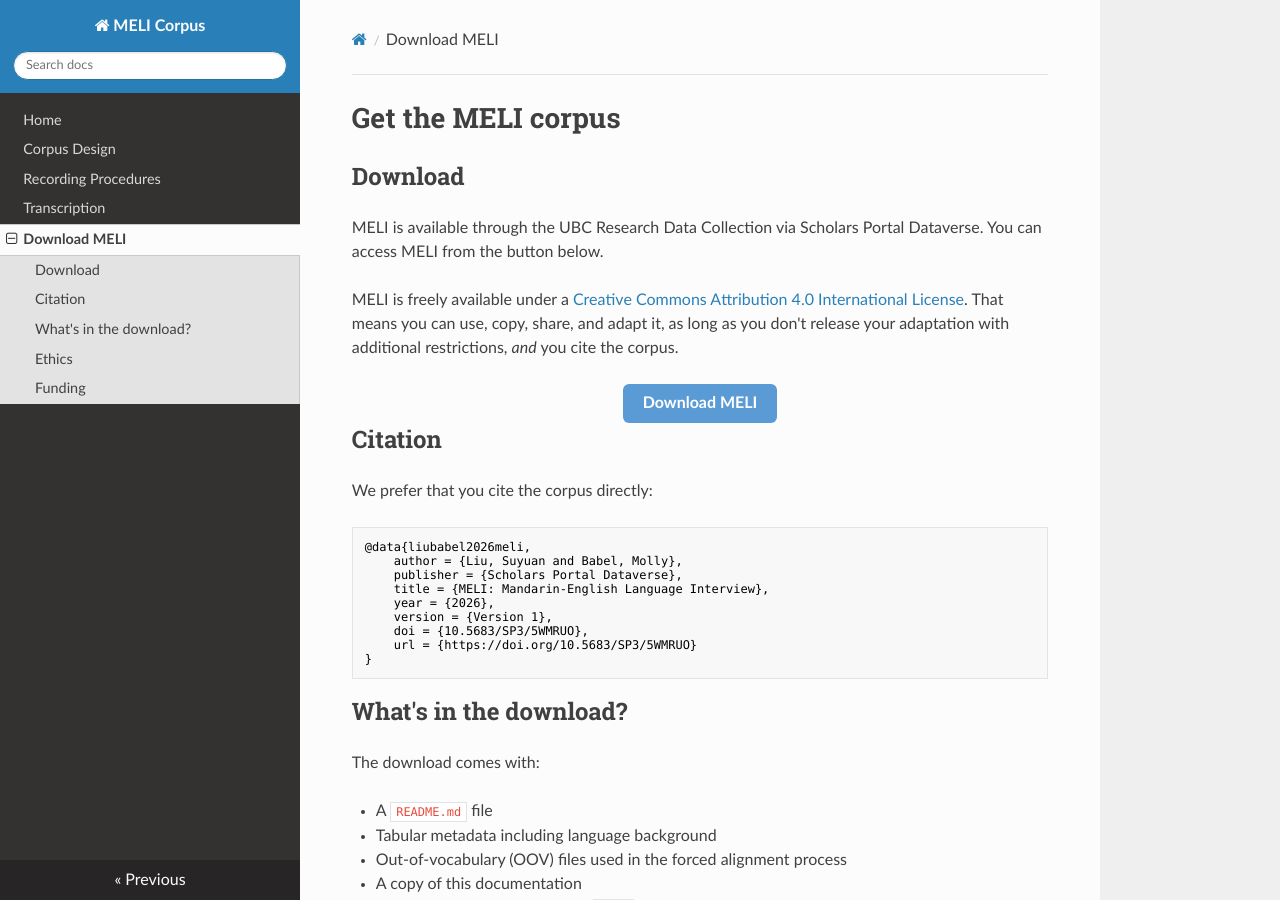
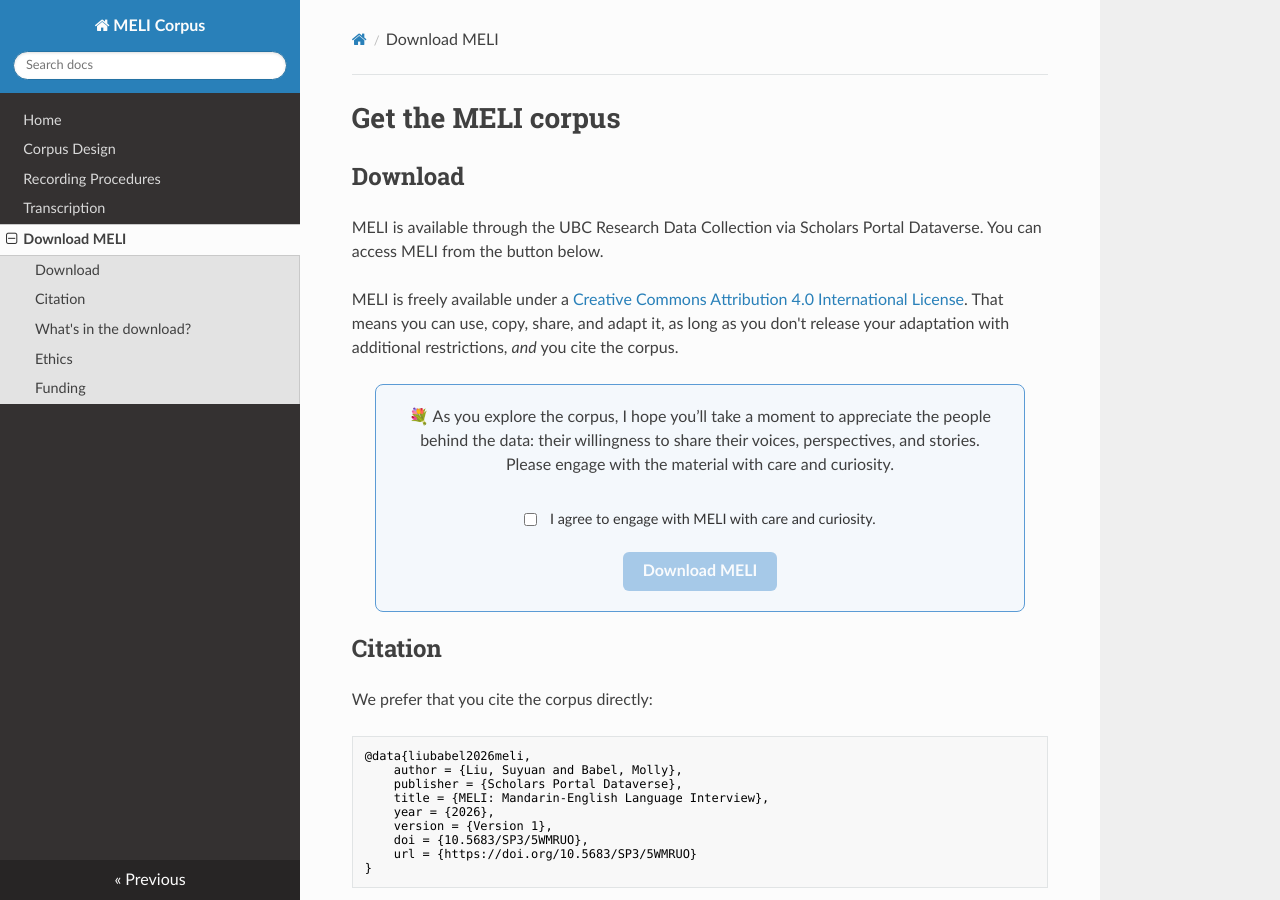
Before and after one commit to suyuan97/meli-corpus, an MkDocs documentation site: the page built from docs/4-download.md, in a window 1280 px wide and 900 px high. Built offline with MkDocs 1.6.1, drawn with Linux system fonts in a browser that asks for light colours; nearby versions of some CDN libraries.

Commit message:
Update MELI docs with agreement

```diff
--- a/docs/4-download.md
+++ b/docs/4-download.md
@@ -6,9 +6,7 @@ MELI is available through the UBC Research Data Collection via Scholars Portal D
 
 MELI is freely available under a [Creative Commons Attribution 4.0 International License](https://creativecommons.org/licenses/by/4.0/). That means you can use, copy, share, and adapt it, as long as you don't release your adaptation with additional restrictions, *and* you cite the corpus.
 
-<!-- <div align="center"><button class="button" onclick="https://doi.org/10.5683/SP3/5WMRUO">Download MELI</button></div>
-<br> -->
-<div align="center">
+<!-- <div align="center">
   <a href="https://doi.org/10.5683/SP3/5WMRUO" style="
     background-color: #5b9bd5;
     color: white;
@@ -20,7 +18,57 @@ MELI is freely available under a [Creative Commons Attribution 4.0 International
   ">
     Download MELI
   </a>
+</div> -->
+
+<div style="
+  border: 1.5px solid #5b9bd5;
+  background-color: #f4f8fc;
+  padding: 20px;
+  border-radius: 8px;
+  max-width: 650px;
+  margin: 20px auto;
+  text-align: center;
+">
+
+  <p style="margin-top: 0;">
+    💐 As you explore the corpus, I hope you’ll take a moment to appreciate the people behind the data: their willingness to share their voices, perspectives, and stories. Please engage with the material with care and curiosity.
+  </p>
+
+  <label style="display: inline-flex; align-items: center; gap: 8px; margin-top: 10px;">
+    <input type="checkbox" id="ack">
+    I agree to engage with MELI with care and curiosity.
+  </label>
+
+  <br><br>
+
+  <a id="downloadBtn" href="https://doi.org/10.5683/SP3/5WMRUO" style="
+    background-color: #5b9bd5;
+    color: white;
+    padding: 10px 20px;
+    border-radius: 6px;
+    text-decoration: none;
+    font-weight: 600;
+    display: inline-block;
+    pointer-events: none;
+    opacity: 0.5;
+  ">
+    Download MELI
+  </a>
+
 </div>
+
+<script>
+document.getElementById('ack').addEventListener('change', function() {
+  const btn = document.getElementById('downloadBtn');
+  if (this.checked) {
+    btn.style.pointerEvents = 'auto';
+    btn.style.opacity = '1';
+  } else {
+    btn.style.pointerEvents = 'none';
+    btn.style.opacity = '0.5';
+  }
+});
+</script>
 
 ## Citation
 
```
Also changed, not shown: docs/index.md (+3 -0 lines).
